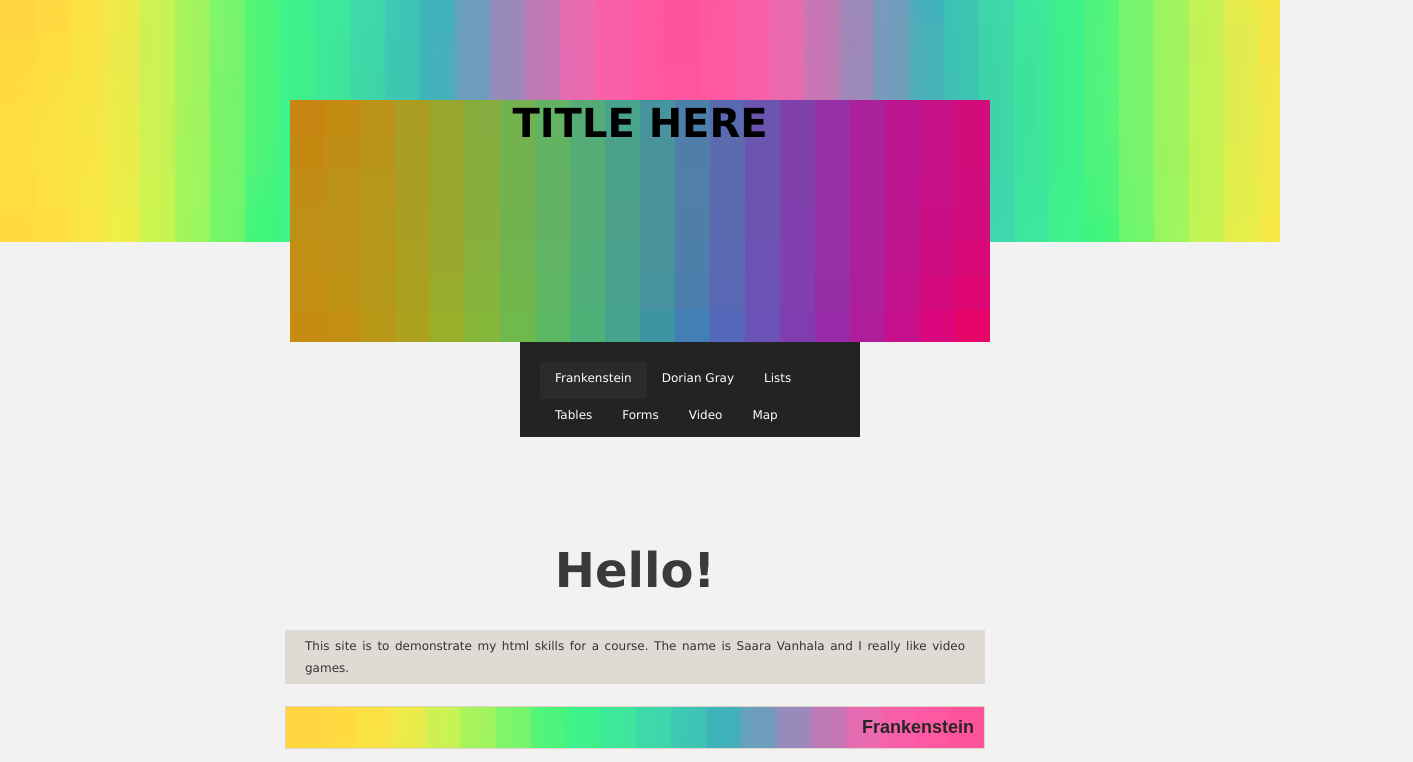
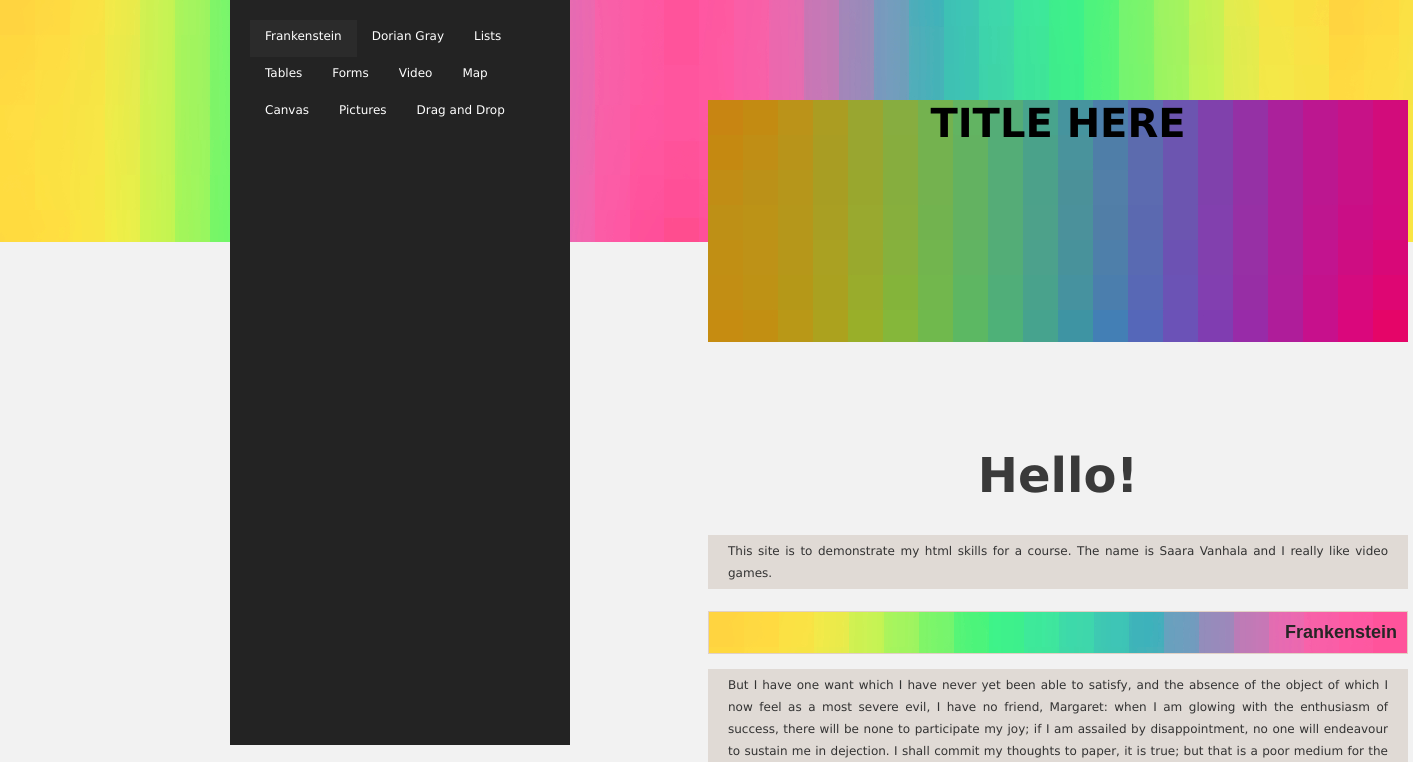
Before and after one commit to saaravan/Portfolio, a plain HTML site: page index.html in a window 1280 px wide. Shown: the top 762 px of the page, 1413 px wide, since content can reach past the window. Drawn offline with Linux system fonts and the light colour scheme; some packages are replaced by stand-ins of ours; files whose address does not match are found by name.

Commit message:
Update style.css

```diff
--- a/CSS/style.css
+++ b/CSS/style.css
@@ -6,7 +6,7 @@ body
 #wrap
 {
   width:700px;
-  margin:0px auto 15px auto;
+  margin:0px auto 15px 700px;
   font-family:Verdana, Arial, Helvetica, sans-serif;
   font-size:12px;
 }
@@ -84,7 +84,7 @@ h1
 /*Content*/
 #content
 {
-	float:right;
+
 }
 
 #mainpage
@@ -240,9 +240,7 @@ ul, ol
 /*Sidebar*/
 #sidebar
 {
-  float:left;
-  position:relative;
-  left: 50px;
+  position:fixed;
   height: 90%;
   width: 300px;
   z-index: 1;
```
